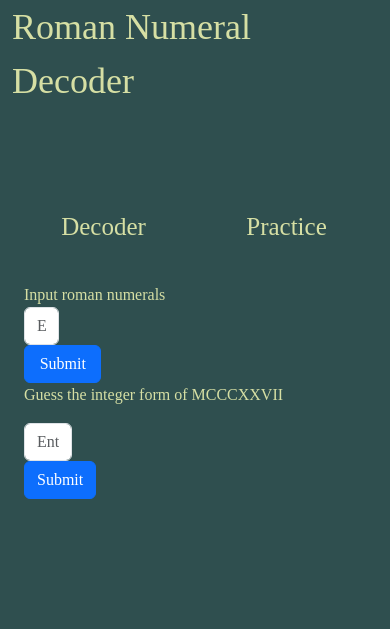
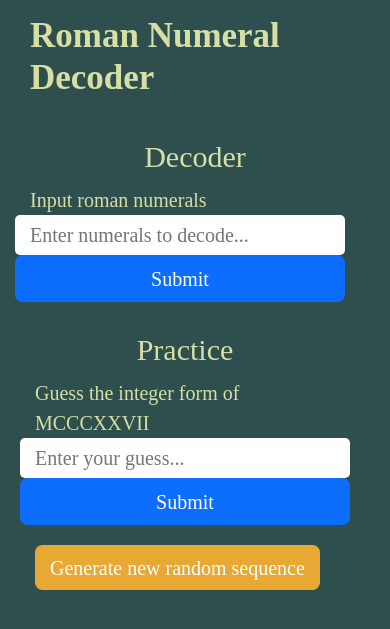
Before and after one commit to borrisCodes/roman-numeral-decoder, a Flask app: page / in a window 390 px wide. Shown: the top 629 px of the page. Run offline with Flask 3, Linux system fonts and the light colour scheme.

Commit message:
Corrected styling issues, formatted for mobile

```diff
--- a/static/css/style.css
+++ b/static/css/style.css
@@ -2,12 +2,13 @@
     font-family: 'Times New Roman', Times, serif;
     color: rgb(214, 223, 164);
     background-color: darkslategray;
+    font-size:20px;
 }
 
-.row.d-flex {
-    font-size:36px;
-    padding-bottom:100px;
-
+.title{
+    font-size:35px;
+    font-weight:800;
+    padding-top:15px;
 }
 
 .col-6 {
@@ -15,8 +16,36 @@
     height:75px;
 }
 
+.btn.btn-primary.sequence{
+    background-color: rgb(231, 168, 52);
+    color:white;
+    border:none;
+}
+
+.col-sm-8.col-lg-8.ninput {
+    border-radius:5px;
+    height:40px;
+    background-color: white;
+    outline:none;
+    border:none;
+    color:black;
+}
+
+.col-11.ninput:hover{
+    background-color: darkgray;
+}
+
+.section-header{
+    padding-top:30px;
+    font-size:30px;
+}
+
 .form-control {
     width:15%;
+}
+
+.container.practice{
+    margin-left:-10px;
 }
 
 input:hover {
--- a/templates/index.html
+++ b/templates/index.html
@@ -10,35 +10,50 @@
 <body>
     <div class="container-fluid">
         <div class="container">
-        <div class="row d-flex justify-content-center">Roman Numeral Decoder</div>
+            <div class="d-flex justify-content-center">
+                <h1 class="title">Roman Numeral Decoder</h1>
             </div>
-        <div class="container">
+        </div>
+        <div class="container decoder">
             <div class="row">
-                <div class="col-6 d-flex justify-content-center">Decoder</div>
-                <div class="col-6 d-flex justify-content-center">Practice</div>
+                <div class="d-flex justify-content-center">
+                    <h2 class="section-header">Decoder</h2>
+                </div>
             <div class="row">
-                    <form method="POST" class="col-9" action="/decode">
+                <form method="POST" action="/decode">
                     <div class="form-group">
+                        <div class="row d-flex justify-content-between">
                             <label for="numeralInput">Input roman numerals</label>
-                            <input type="text" name="calc" class="form-control" id="numeralInput" placeholder="Enter numerals to decode...">
-                            <button type="submit" class="col-4 btn btn-primary">Submit</button>
+                            <input type="text" name="calc" class="col-sm-8 col-lg-8 ninput" id="numeralInput" placeholder="Enter numerals to decode...">
+                            <button type="submit" class="col-sm-4 col-lg-2 btn btn-primary">Submit</button>
+                        </div>
+                        {% if integer %}
+                            <p class="col-12">{{roman_numeral}} in integer form is {{integer}}</p>
+                        {% elif invalid %}
+                            <p class="col-12">{{invalid}}</p>
+                        {% endif %}
                     </div>
                 </form>
-                    {% if integer %}
-                        <p class="col-3">{{roman_numeral}} in integer form is {{integer}}</p>
-                    {% endif %}
             </div>
-                <div class="row">
+        </div>
+        <div class="container practice">
+            <div class="d-flex justify-content-center">
+                <h2 class="section-header">Practice</h2>
+            </div>
+            <div class="row justify-content-center practice">
                 <form method="POST" action="/practice">
                     <div class="form-group">
-                            <p>Guess the integer form of {{ random_numeral }}</p>
-                            <input type="text" name="guess" class="form-control" id="intInput" placeholder="Enter your guess">
-                            <button type="submit" class="btn btn-primary">Submit</button>
+                        <div class="row d-flex justify-content-between">
+                        <label for="intInput">Guess the integer form of {{ random_numeral }}</label>
+                            <input type="text" name="guess" class="col-sm-8 col-lg-8 ninput" id="intInput" placeholder="Enter your guess...">
+                            <button type="submit" class="col-sm-4 col-lg-2 btn btn-primary">Submit</button>
                         </div>
-
+                    </div>
                 </form>
                 <p>{{guess}}</p>
-                </div>
+                <form method="post" action="/regen">
+                    <button type="submit" class="btn btn-primary sequence">Generate new random sequence</button>
+                </form>
             </div>
         </div>
     </div>
```
Lines whose indentation alone changed are shown as unchanged.
